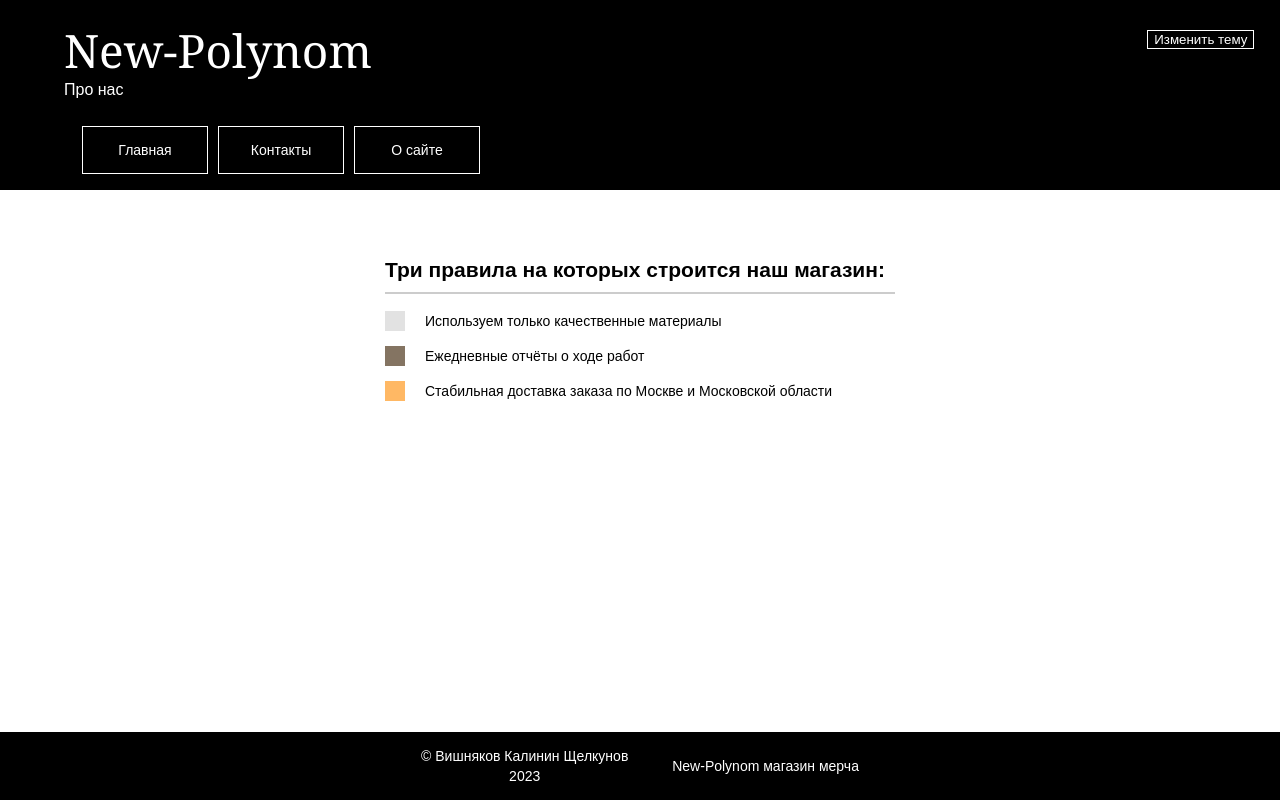
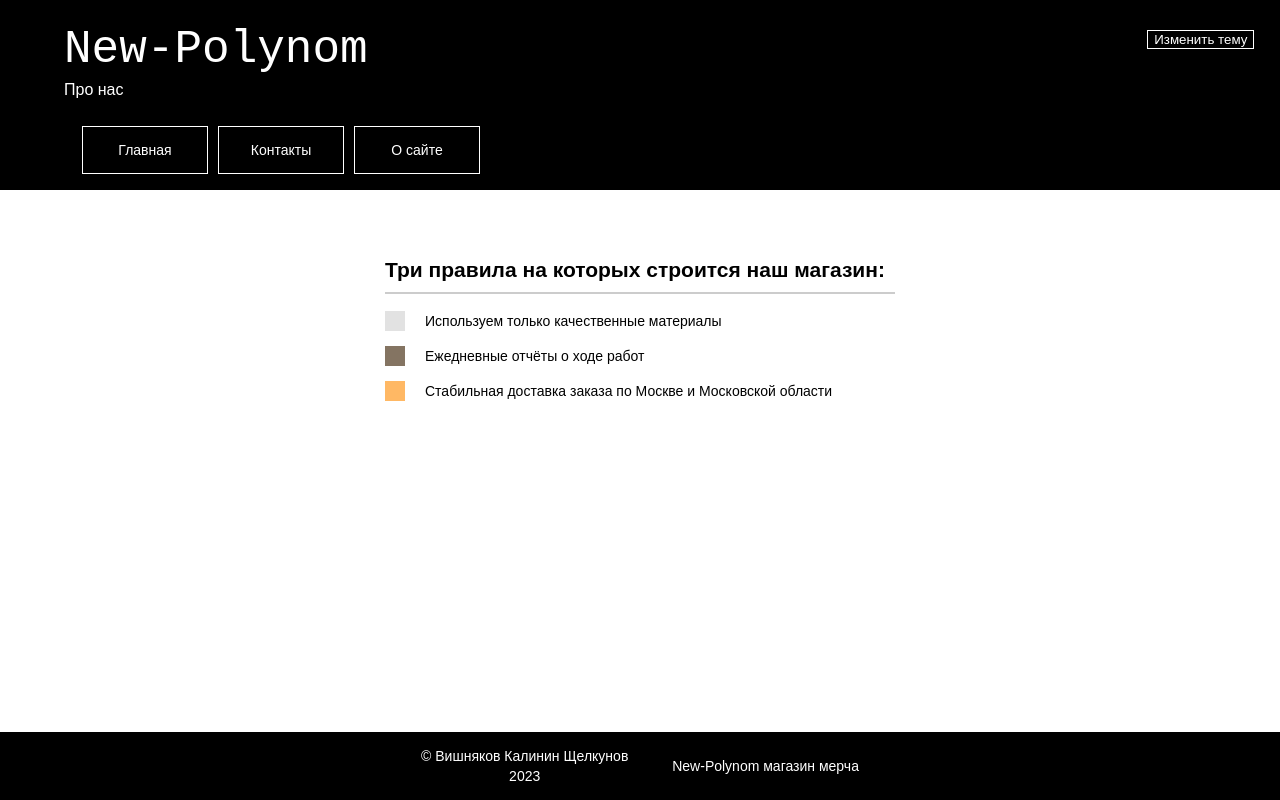
Before and after one commit to Lek14/sait, a plain HTML site: page sait/www/about.html in a window 1280 px wide. Shown: the top 800 px of the page. Drawn offline with Linux system fonts and the light colour scheme.

Commit message:
Переделал шрифт названия

```diff
--- a/sait/www/css/style.css
+++ b/sait/www/css/style.css
@@ -31,7 +31,7 @@
     width: 100%;
     margin: 0 auto 8px;
     margin-left: 5%;
-    font-family: "Georgia", serif;
+    font-family: "Courier New", serif;
     text-align: left;
     font-weight: normal;
     font-size: 46px;
```
